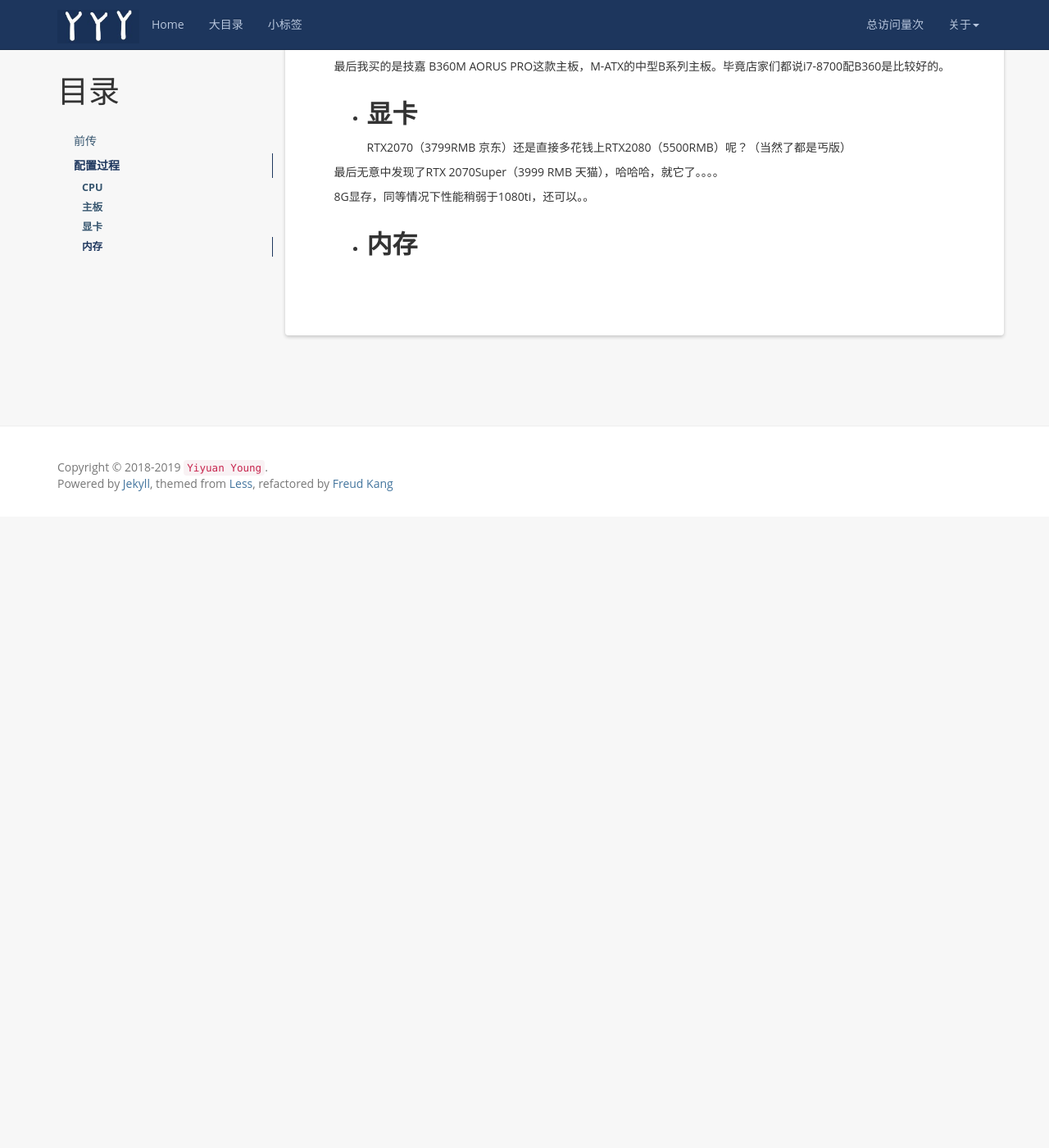
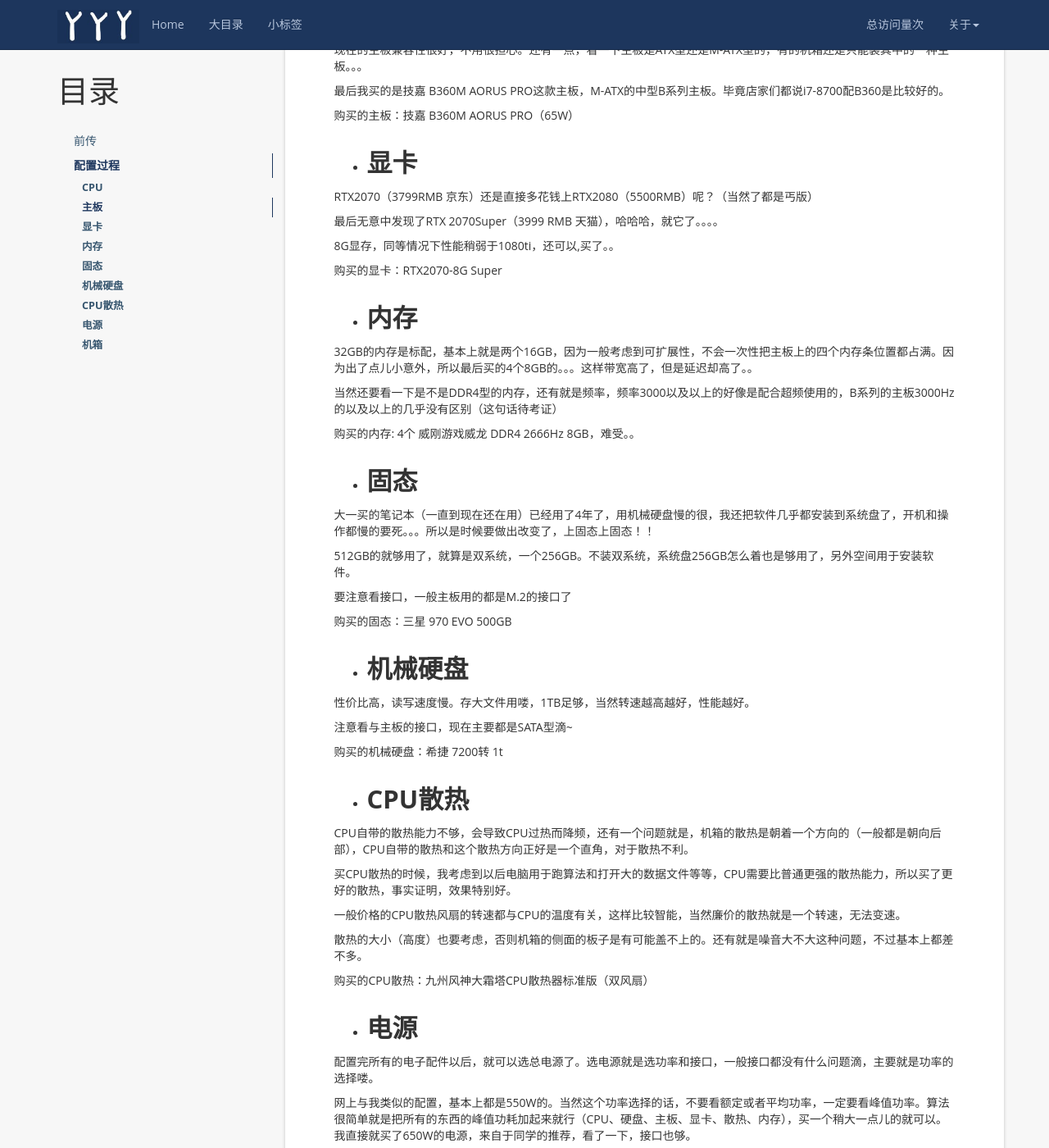
Before and after one commit to yyysjz1997/yyysjz1997.github.io, a Jekyll site: the page built from _posts/2019-07-20-my-new-computer.md, in a window 1280 px wide and 1400 px high, scrolled down 1456 px. Shown: the whole window at 82% size. Built offline with Jekyll 4.4.1, drawn with Linux system fonts in a browser that asks for light colours; nearby versions of some CDN libraries; a script that is not in the unit is left out; comment, search, counter and statistics services are not loaded; before the commit the page ends 2086 px from its top, so only the background shows below that; some of the changed text lies outside the part shown.

Commit message:
Update 2019-07-20-my-new-computer.md

```diff
--- a/_posts/2019-07-20-my-new-computer.md
+++ b/_posts/2019-07-20-my-new-computer.md
@@ -39,6 +39,7 @@ tag: 硬件领域
 
 - **CPU**
 ---------------------------------------
+
 在i7-9700k（散片 2500左右RMB）、i7-8700k、i7-8700（散片 2000以下RMB）纠结，i9-9900k就不是我能考虑的了，价格太高，我还卖不卖别的了。。
 
 其中k和不带k的区别就是CPU能不能超频，对于游戏玩家来说超频和不超频对于游戏的体验感觉还是有很大影响的。当然配的主板也不一样喽，不带k的CPU直接用B型的就可以，但是带k的还是要用Z的主板，可以直接修改倍频，超频成功率高，而且也能提升性能。
@@ -47,23 +48,95 @@ tag: 硬件领域
 
 最近搞得很火的AMD，我不太敢买，虽然性价比比较高，但是我还是不太敢选，网上的攻略也不多，我就不凑热闹了，老实人还是老老实实用inter吧。。。
 
+购买的CPU:i7-8700
+
 
 - **主板**
 ---------------------------------------
+
 CPU选完了，主板就直接按照价格来决定喽，在B系列里面选，当然了还要看看内存什么的外设接口。还有就是和自己的CPU的规格配不配，是LGA 什么的CPU插槽，其实这些直接问店家就可以。
 
 现在的主板兼容性很好，不用很担心。还有一点，看一下主板是ATX型还是M-ATX型的，有的机箱还是只能装其中的一种主板。。。
 
 最后我买的是技嘉 B360M AORUS PRO这款主板，M-ATX的中型B系列主板。毕竟店家们都说i7-8700配B360是比较好的。
 
+购买的主板：技嘉 B360M AORUS PRO（65W）
+
 
 - **显卡**
 ---------------------------------------
+
 RTX2070（3799RMB 京东）还是直接多花钱上RTX2080（5500RMB）呢？（当然了都是丐版）
 
 最后无意中发现了RTX 2070Super（3999 RMB 天猫），哈哈哈，就它了。。。。
 
-8G显存，同等情况下性能稍弱于1080ti，还可以。。
+8G显存，同等情况下性能稍弱于1080ti，还可以,买了。。
+
+购买的显卡：RTX2070-8G Super
+
 
 - **内存**
 ---------------------------------------
+
+32GB的内存是标配，基本上就是两个16GB，因为一般考虑到可扩展性，不会一次性把主板上的四个内存条位置都占满。因为出了点儿小意外，所以最后买的4个8GB的。。。这样带宽高了，但是延迟却高了。。
+
+当然还要看一下是不是DDR4型的内存，还有就是频率，频率3000以及以上的好像是配合超频使用的，B系列的主板3000Hz的以及以上的几乎没有区别（这句话待考证）
+
+购买的内存: 4个 威刚游戏威龙 DDR4 2666Hz 8GB，难受。。
+
+
+- **固态**
+---------------------------------------
+
+大一买的笔记本（一直到现在还在用）已经用了4年了，用机械硬盘慢的很，我还把软件几乎都安装到系统盘了，开机和操作都慢的要死。。。所以是时候要做出改变了，上固态上固态！！
+
+512GB的就够用了，就算是双系统，一个256GB。不装双系统，系统盘256GB怎么着也是够用了，另外空间用于安装软件。
+
+要注意看接口，一般主板用的都是M.2的接口了
+
+购买的固态：三星 970 EVO 500GB
+
+- **机械硬盘**
+---------------------------------------
+
+性价比高，读写速度慢。存大文件用喽，1TB足够，当然转速越高越好，性能越好。
+
+注意看与主板的接口，现在主要都是SATA型滴~
+
+购买的机械硬盘：希捷 7200转 1t
+
+
+- **CPU散热**
+---------------------------------------
+
+CPU自带的散热能力不够，会导致CPU过热而降频，还有一个问题就是，机箱的散热是朝着一个方向的（一般都是朝向后部），CPU自带的散热和这个散热方向正好是一个直角，对于散热不利。
+
+买CPU散热的时候，我考虑到以后电脑用于跑算法和打开大的数据文件等等，CPU需要比普通更强的散热能力，所以买了更好的散热，事实证明，效果特别好。
+
+一般价格的CPU散热风扇的转速都与CPU的温度有关，这样比较智能，当然廉价的散热就是一个转速，无法变速。
+
+散热的大小（高度）也要考虑，否则机箱的侧面的板子是有可能盖不上的。还有就是噪音大不大这种问题，不过基本上都差不多。
+
+购买的CPU散热：九州风神大霜塔CPU散热器标准版（双风扇）
+
+
+- **电源**
+---------------------------------------
+
+配置完所有的电子配件以后，就可以选总电源了。选电源就是选功率和接口，一般接口都没有什么问题滴，主要就是功率的选择喽。
+
+网上与我类似的配置，基本上都是550W的。当然这个功率选择的话，不要看额定或者平均功率，一定要看峰值功率。算法很简单就是把所有的东西的峰值功耗加起来就行（CPU、硬盘、主板、显卡、散热、内存），买一个稍大一点儿的就可以。我直接就买了650W的电源，来自于同学的推荐，看了一下，接口也够。
+
+购买的电源：海韵FX650W
+
+
+- **机箱**
+---------------------------------------
+
+整机的散热和美观就靠机箱了。因为要在实验室放而且我本身也不喜欢很张扬的。所以我的要求就是：没有光、噪音小。
+
+最终就是先马黑洞和爱国者神盾3里面选择。
+
+先马黑洞大一些，中一些，贵一些。最终我选择的是后者（爱国者神盾3，因为它前面的接口是在前面板，而先马黑洞的前面的接口在上面的主板，我放机箱的空间不大，这样的话神盾3用的会舒服一些（而且它主打消音以及性价比））
+
+购买的机箱：爱国者神盾3
```
